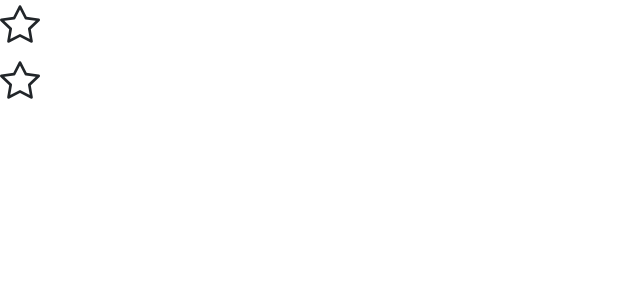
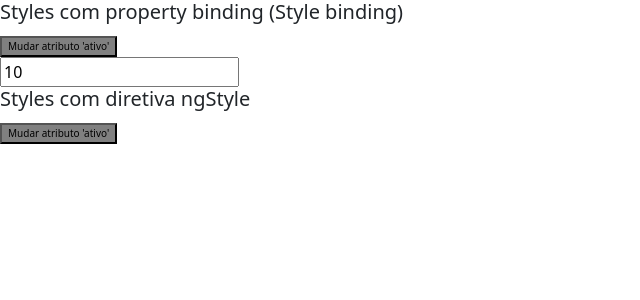
Before and after one commit to WellingtonIdeao/angular-course, an Angular app: page / in a window 1280 px wide. Shown: the top 300 px of the page, without its empty margins (0-640 px from the left). Built offline with nearby package versions, Linux system fonts and the light colour scheme.

Commit message:
Diretiva ngStyle

```diff
--- a/src/app/app.component.html
+++ b/src/app/app.component.html
@@ -4,5 +4,6 @@
 <app-data-binding></app-data-binding>
 <app-diretiva-ngif></app-diretiva-ngif>
 <app-diretiva-ngfor></app-diretiva-ngfor>
-<app-diretiva-ngswitch></app-diretiva-ngswitch> -->
-<app-diretiva-ngclass></app-diretiva-ngclass>
+<app-diretiva-ngswitch></app-diretiva-ngswitch>
+<app-diretiva-ngclass></app-diretiva-ngclass> -->
+<app-diretiva-ngstyle></app-diretiva-ngstyle>
--- a/src/app/app.module.ts
+++ b/src/app/app.module.ts
@@ -17,6 +17,8 @@
 import { DiretivaNgswitchComponent } from './diretiva-ngswitch/diretiva-ngswitch.component';
 import { DiretivaNgforComponent } from './diretiva-ngfor/diretiva-ngfor.component';
 import { DiretivaNgclassComponent } from './diretiva-ngclass/diretiva-ngclass.component';
+import { DiretivaNgstyleComponent } from './diretiva-ngstyle/diretiva-ngstyle.component';
+import { FormsModule } from '@angular/forms';
 
 
 @NgModule({
@@ -32,12 +34,14 @@
     DiretivaNgswitchComponent,
     DiretivaNgforComponent,
     DiretivaNgclassComponent,
+    DiretivaNgstyleComponent,
   ],
   imports: [
     BrowserModule,
     AppRoutingModule,
     CursosModule,
     FormModule,
+    FormsModule
   ],
   providers: [],
   bootstrap: [AppComponent]
--- /dev/null
+++ b/src/app/diretiva-ngstyle/diretiva-ngstyle.component.html
@@ -0,0 +1,25 @@
+<h5>Styles com property binding (Style binding)</h5>
+<button
+[style.backgroundColor]="ativo ? 'blue': 'gray'"
+[style.color]="ativo ? 'white': 'black'"
+[style.fontWeight]="ativo ? 'bold': 'normal'"
+[style.fontSize]="tamanhoFonte+'px'"
+(click)="mudarAtivo()"
+>
+Mudar atributo 'ativo'
+</button>
+<br>
+<input type="text" [(ngModel)]="tamanhoFonte">
+<!--Utilizando diretiva ngStyle-->
+<h5>Styles com diretiva ngStyle</h5>
+<button
+[ngStyle]="{
+    'backgroundColor': (ativo ? 'blue': 'gray'),
+    'color': (ativo ? 'white': 'black'),
+    'fontWeight': ativo ? 'bold': 'normal',
+    'fontSize': tamanhoFonte+'px'
+}"
+(click)="mudarAtivo()"
+>
+Mudar atributo 'ativo'
+</button>
--- /dev/null
+++ b/src/app/diretiva-ngstyle/diretiva-ngstyle.component.ts
@@ -0,0 +1,18 @@
+import { Component, OnInit } from '@angular/core';
+
+@Component({
+  selector: 'app-diretiva-ngstyle',
+  templateUrl: './diretiva-ngstyle.component.html',
+  styleUrls: ['./diretiva-ngstyle.component.css']
+})
+export class DiretivaNgstyleComponent implements OnInit {
+  ativo: boolean = false;
+  tamanhoFonte: number = 10;
+  constructor() { }
+
+  ngOnInit(): void {
+  }
+  mudarAtivo(): void{
+    this.ativo = !this.ativo;
+  }
+}
```
Also changed, not shown: src/app/diretiva-ngstyle/diretiva-ngstyle.component.css (added), 1 other file (tests, documents, lock files or other folders).
